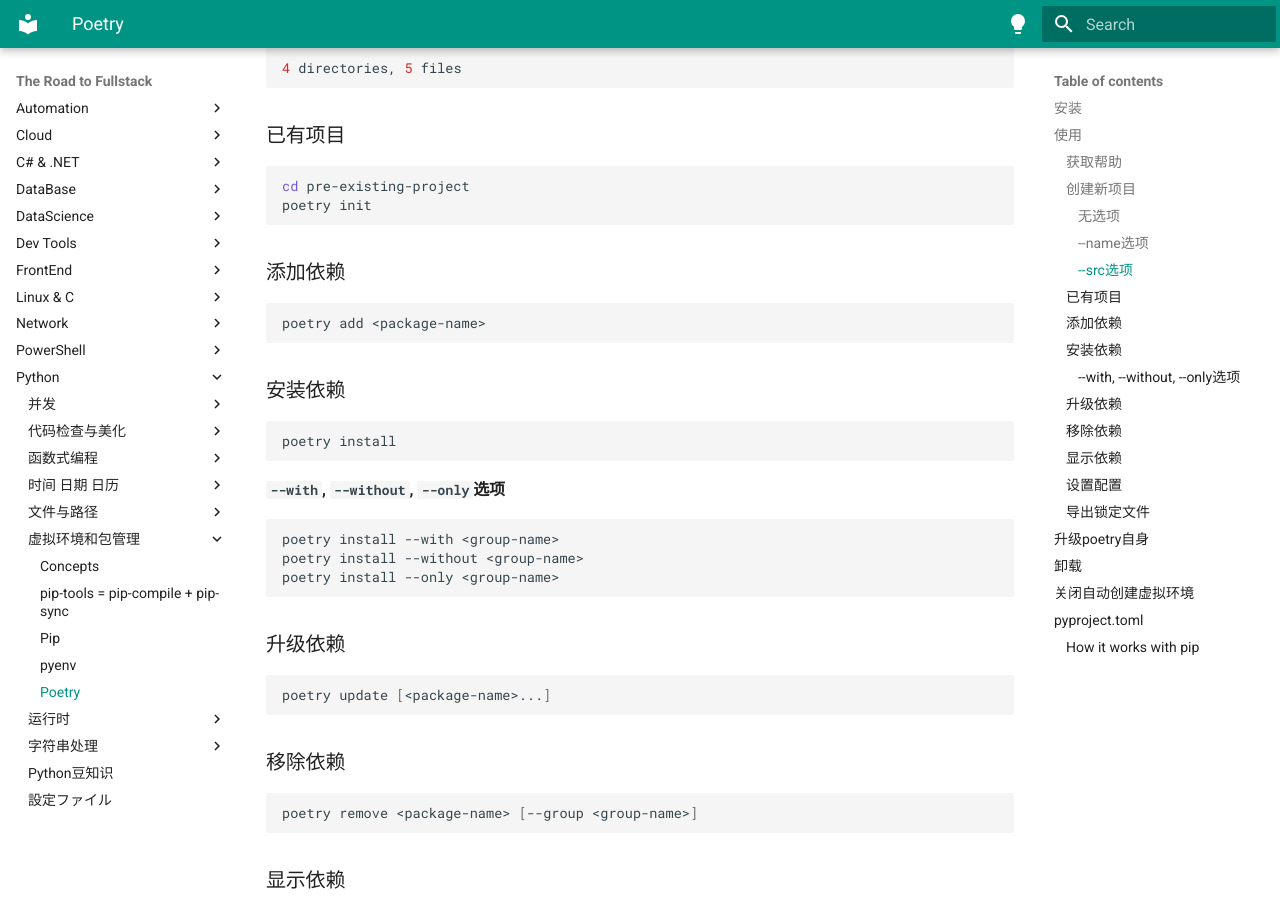
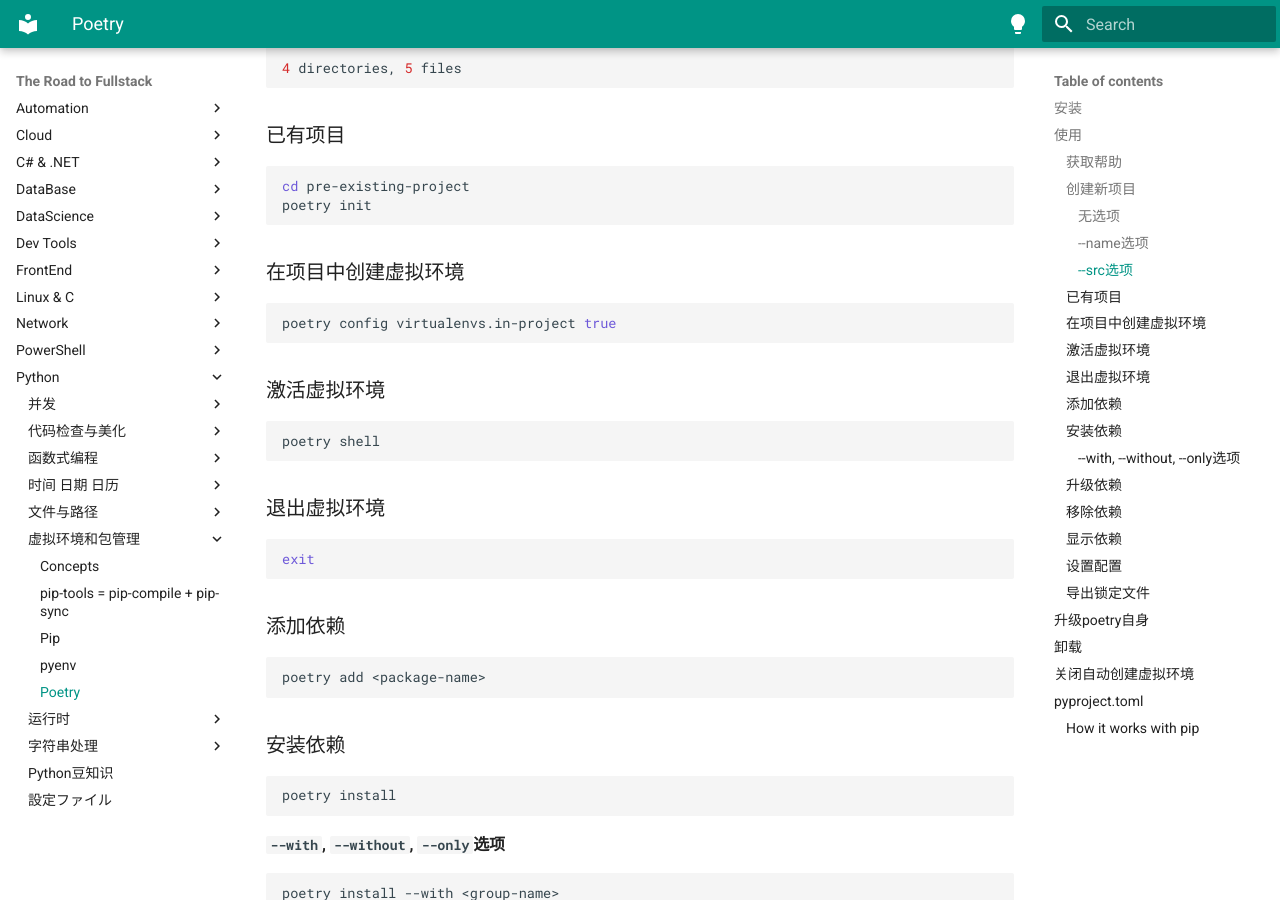
Before and after one commit to Zhongfu-Mao/The-Road-To-Fullstack, an MkDocs documentation site: the page built from docs/Python/虚拟环境和包管理/poetry.md, in a window 1280 px wide and 900 px high, scrolled down 2643 px. Built offline with MkDocs 1.6.1 and Material for MkDocs 9.7.7, drawn with Linux system fonts in a browser that asks for light colours; comment, search, counter and statistics services are not loaded.

Commit message:
:memo: 补充利用`poetry`来控制虚拟环境的内容

````diff
--- a/docs/Python/虚拟环境和包管理/poetry.md
+++ b/docs/Python/虚拟环境和包管理/poetry.md
@@ -138,6 +138,24 @@
 poetry init
 ```
 
+### 在项目中创建虚拟环境
+
+```zsh
+poetry config virtualenvs.in-project true
+```
+
+### 激活虚拟环境
+
+```zsh
+poetry shell
+```
+
+### 退出虚拟环境
+
+```zsh
+exit
+```
+
 ### 添加依赖
 
 ```zsh
````
